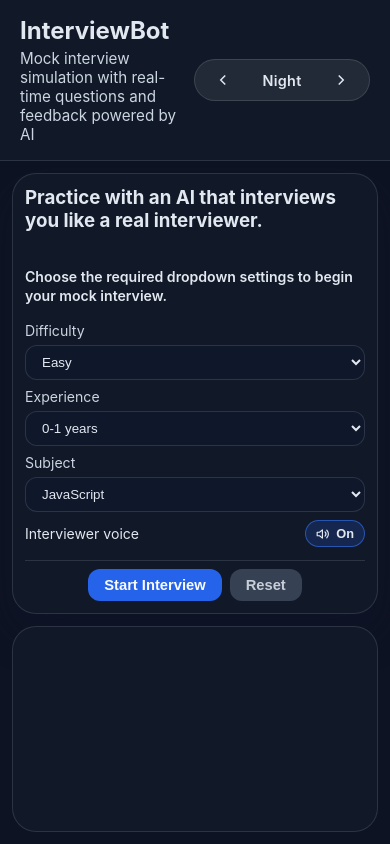
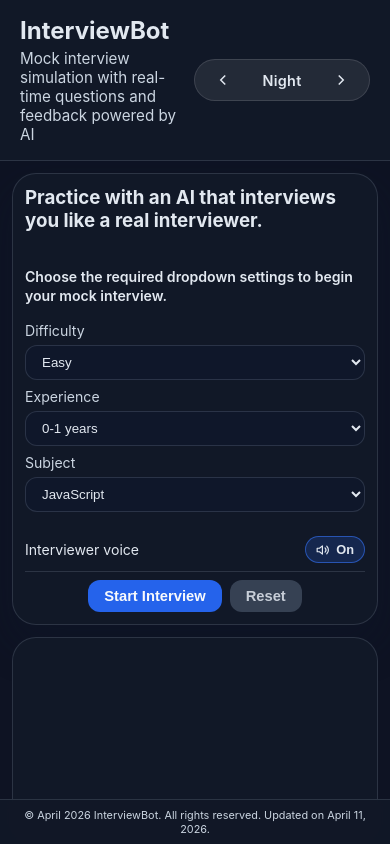
Before and after one commit to anand001ZHB/genai-project, an Angular app in the folder genai-frontend/ai-chat-ui/: page / in a window 390 px wide. Both pictures are taken after a click on the button "Start". Built offline with nearby package versions, Linux system fonts and the light colour scheme.

Commit message:
Mobile view fixed

```diff
--- a/genai-frontend/ai-chat-ui/src/app/chat/chat.css
+++ b/genai-frontend/ai-chat-ui/src/app/chat/chat.css
@@ -381,7 +381,39 @@
 
 @media (max-width: 980px) {
   .chat-wrapper {
-    grid-template-columns: 1fr;
+    display: flex;
+    flex-direction: column;
+    grid-template-columns: none;
+    flex: none;
+    min-height: auto;
+    overflow: visible;
+  }
+
+  .chat-panel {
+    height: auto;
+    overflow: visible;
+  }
+
+  .chat-messages-shell {
+    flex: none;
+    min-height: auto;
+    overflow: hidden;
+  }
+
+  .chat-panel .chat-messages {
+    flex: none;
+    min-height: auto;
+    height: auto;
+    max-height: none;
+    overflow-y: visible;
+  }
+
+  .chat-panel .chat-input {
+    position: static;
+  }
+
+  .bubble {
+    max-width: 100%;
   }
 
   .intro-panel {
--- a/genai-frontend/ai-chat-ui/src/app/chat/chat.html
+++ b/genai-frontend/ai-chat-ui/src/app/chat/chat.html
@@ -38,6 +38,7 @@
       <div class="settings-panel mt-xl">
         <p class="settings-helper-text">Choose the required dropdown settings to begin your mock interview.</p>
 
+        <div class="settings-scroll">
           <div class="settings-fields">
             <label>
               Difficulty
@@ -97,7 +98,10 @@
                 <option value="Deep Learning">Deep Learning</option>
               </select>
             </label>
+          </div>
+        </div>
 
+        <div class="settings-bottom">
           <div class="voice-question-toggle">
             <span>Interviewer voice</span>
             <button
@@ -120,12 +124,11 @@
             </button>
           </div>
 
-        </div>
-
           <div class="settings-footer">
             <div class="buttons-row">
               <button class="primary" [disabled]="isStartDisabled" (click)="startInterview()">Start Interview</button>
               <button class="secondary" [disabled]="isResetDisabled" (click)="resetSelections()">Reset</button>
+            </div>
           </div>
         </div>
       </div>
@@ -334,4 +337,10 @@
       </div>
     </section>
   </main>
+
+  <footer class="app-footer" role="contentinfo" aria-label="Legal information">
+    <div class="app-footer-content">
+     <span>© April 2026 InterviewBot. All rights reserved. Updated on April 11, 2026.</span>
     </div>
+  </footer>
+</div>
--- a/genai-frontend/ai-chat-ui/src/app/chat/chat.ts
+++ b/genai-frontend/ai-chat-ui/src/app/chat/chat.ts
@@ -293,6 +293,7 @@ export class Chat implements AfterViewChecked, OnDestroy {
         '</div>'
       )
     );
+
   }
 
   submitSelfRating() {
@@ -752,6 +753,10 @@ export class Chat implements AfterViewChecked, OnDestroy {
     const textarea = event.target as HTMLTextAreaElement;
     if (!textarea) return;
 
+    if (textarea.value.trim().length > 0 && this.voiceErrorMessage) {
+      this.voiceErrorMessage = '';
+    }
+
     this.applyAnswerTextareaSizing(textarea);
     this.updateAnswerMultilineState(textarea);
   }
--- a/genai-frontend/ai-chat-ui/src/styles.css
+++ b/genai-frontend/ai-chat-ui/src/styles.css
@@ -32,14 +32,43 @@ body {
   flex-direction: column;
   height: 100%;
   min-height: 100vh;
-  overflow: hidden;
+  overflow-x: hidden;
+  overflow-y: auto;
+  padding-bottom: 58px;
   background: var(--bg);
   color: var(--text);
   font-family: Inter, system-ui, sans-serif;
 }
 
+.app-footer {
+  position: fixed;
+  left: 0;
+  right: 0;
+  bottom: 0;
+  z-index: 30;
+  border-top: var(--chat-border-width) solid var(--border);
+  background: color-mix(in srgb, var(--panel) 94%, transparent);
+  backdrop-filter: blur(6px);
+}
+
+.app-footer-content {
+  display: flex;
+  align-items: center;
+  justify-content: center;
+  gap: 14px;
+  padding: 10px 16px;
+  font-size: 0.76rem;
+  line-height: 1.3;
+  color: var(--muted);
+  text-align: center;
+  flex-wrap: wrap;
+}
+
 .app-header {
   flex: 0 0 auto;
+  position: sticky;
+  top: 0;
+  z-index: 20;
   display: flex;
   align-items: center;
   justify-content: space-between;
@@ -160,6 +189,24 @@ body {
 }
 
 @media (max-width: 900px) {
+  .page-shell {
+    padding-bottom: calc(92px + env(safe-area-inset-bottom));
+  }
+
+  .chat-wrapper {
+    padding-bottom: calc(var(--spacing-2xl) + 56px + env(safe-area-inset-bottom));
+  }
+
+  .chat-panel .chat-input {
+    margin-bottom: calc(10px + env(safe-area-inset-bottom));
+  }
+
+  .app-footer-content {
+    gap: 8px;
+    font-size: 0.68rem;
+    padding: 8px 10px;
+  }
+
   .welcome-screen {
     min-height: calc(100vh - var(--chat-header-offset-mobile));
     padding: var(--spacing-md);
@@ -177,7 +224,7 @@ body {
   padding: var(--spacing-md);
   flex: 1;
   min-height: 0;
-  overflow: auto;
+  overflow: visible;
 }
 
 .intro-panel {
@@ -189,7 +236,7 @@ body {
   border-radius: var(--radius-lg);
   padding: var(--spacing-lg);
   min-height: 0;
-  overflow: hidden;
+  overflow: visible;
   box-shadow: var(--shadow-md);
 }
 
@@ -243,9 +290,7 @@ body {
   margin-top: var(--chat-settings-margin-top);
   min-height: 0;
   flex: 1;
-  position: relative;
-  --settings-footer-height: var(--chat-settings-footer-height);
-  padding-bottom: 0;
+  overflow: visible;
 }
 
 .settings-helper-text {
@@ -256,13 +301,82 @@ body {
   font-weight: 600;
 }
 
+.settings-scroll {
+  flex: none;
+  min-height: auto;
+  overflow: visible;
+  padding-right: 0;
+}
+
 .settings-fields {
   display: grid;
   gap: var(--chat-settings-field-gap);
-  padding-bottom: var(--settings-footer-height);
+  padding-bottom: var(--spacing-xs);
 }
 
-.settings-panel .voice-question-toggle {
+.settings-bottom {
+  flex-shrink: 0;
+  margin-top: 0;
+  background: var(--surface);
+  padding-top: var(--spacing-xs);
+}
+
+@media (max-width: 980px) {
+  .settings-panel {
+    flex: none;
+    min-height: auto;
+  }
+
+  .settings-bottom {
+    margin-top: var(--spacing-sm);
+  }
+}
+
+@media (min-width: 981px) {
+  .intro-panel {
+    position: sticky;
+    top: var(--spacing-md);
+    max-height: calc(100vh - var(--chat-header-offset-desktop) - (var(--spacing-md) * 2));
+    overflow: visible;
+  }
+
+  .settings-panel {
+    overflow: visible;
+  }
+
+  .settings-scroll {
+    flex: none;
+    min-height: auto;
+    overflow: visible;
+    padding-right: 0;
+  }
+
+  .settings-fields {
+    padding-bottom: var(--spacing-xs);
+  }
+
+  .settings-bottom {
+    position: static;
+    margin-top: auto;
+    border-top: none;
+  }
+}
+
+.settings-scroll::-webkit-scrollbar {
+  width: 6px;
+}
+
+.settings-scroll::-webkit-scrollbar-thumb {
+  background: var(--chat-scrollbar-thumb);
+  border-radius: var(--radius-full);
+}
+
+.settings-scroll {
+  scrollbar-width: thin;
+  scrollbar-color: var(--chat-scrollbar-thumb) transparent;
+}
+
+.voice-question-toggle {
   display: flex;
   align-items: center;
   justify-content: space-between;
@@ -720,11 +834,8 @@ body {
 }
 
 .settings-footer {
-  margin-top: 0;
-  position: absolute;
-  left: 0;
-  right: 0;
-  bottom: 0;
+  margin-top: var(--spacing-sm);
+  position: static;
   background: var(--surface);
 }
 
```
Lines whose indentation alone changed are shown as unchanged.
